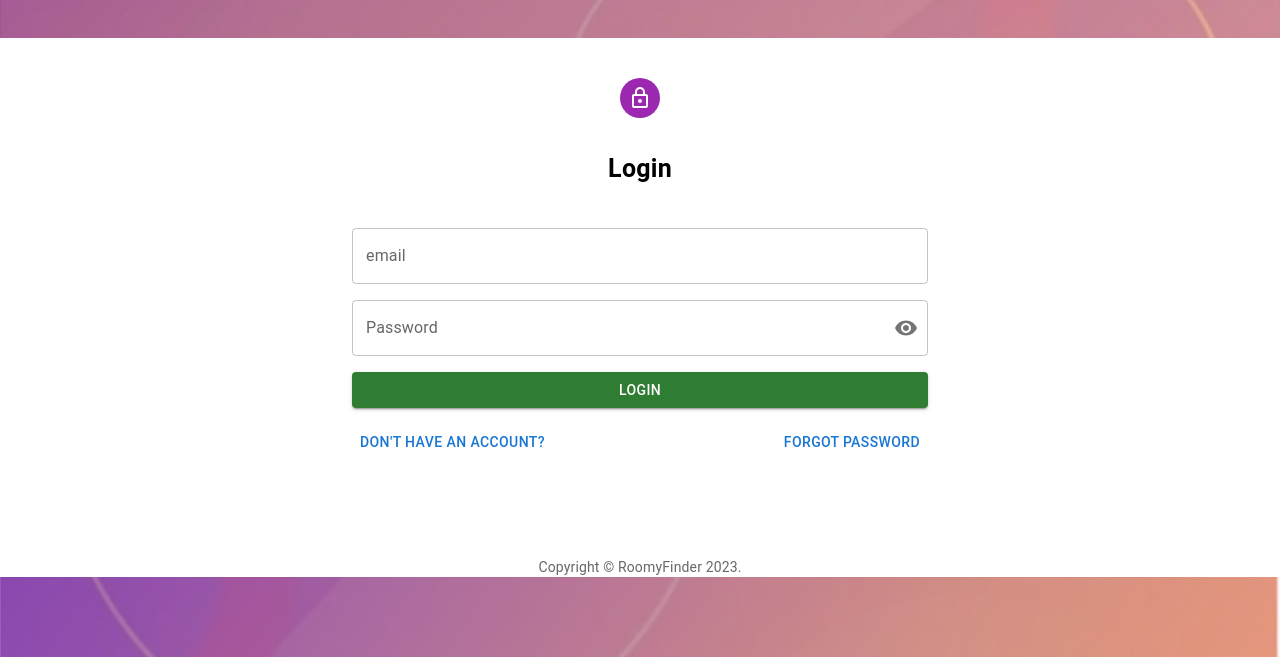
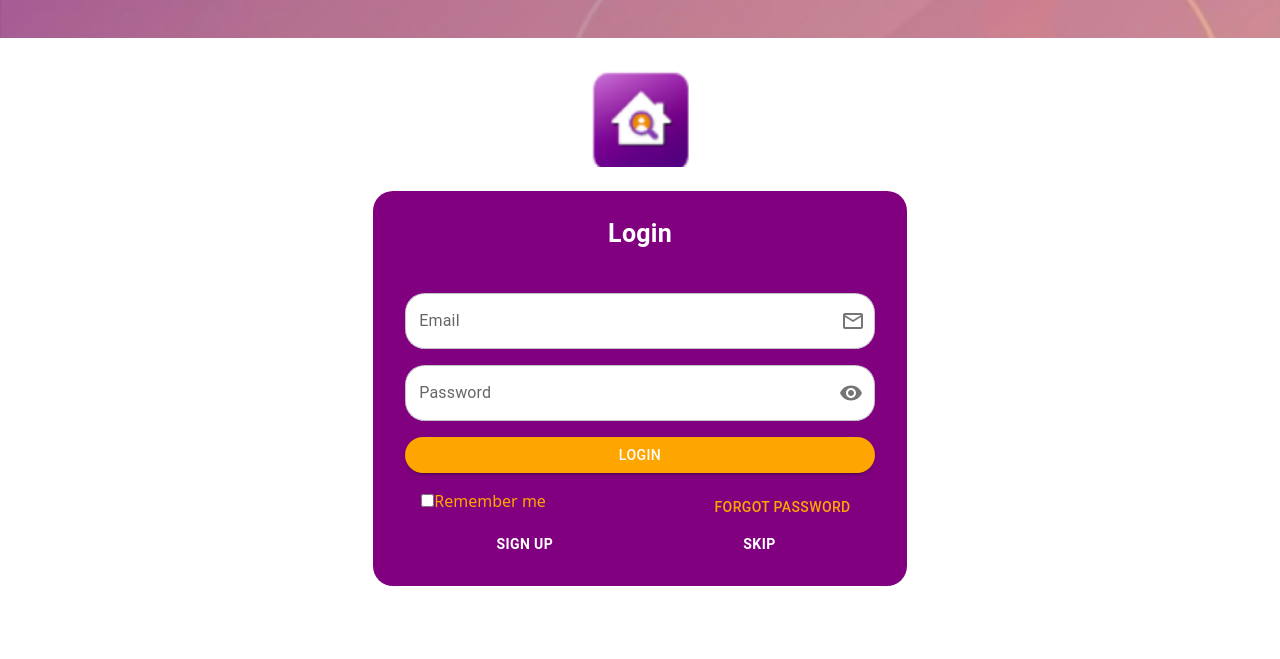
Before and after one commit to prawin10-mech/roomy-finder-website, a React (Create React App) app: page /login in a window 1280 px wide. Shown: the part 190-849 px from the top of the page. Built offline with nearby package versions, Linux system fonts and the light colour scheme; no server answers.

Commit message:
uploaded code

```diff
--- a/src/pages/Login.js
+++ b/src/pages/Login.js
@@ -4,6 +4,7 @@ import {
   Button,
   Box,
   TextField,
+  Stack,
   Typography,
   Avatar,
   OutlinedInput,
@@ -25,6 +26,8 @@ import LockOutlinedIcon from "@mui/icons-material/LockOutlined";
 import VisibilityOff from "@mui/icons-material/VisibilityOff";
 import Visibility from "@mui/icons-material/Visibility";
 import { toastOptions } from "../utils/ToastOptions.js";
+import EmailOutlinedIcon from "@mui/icons-material/EmailOutlined";
+import roomyLogo from "../assets/roomyFinderLogo.jpg.png";
 
 const Copyright = (props) => {
   return (
@@ -48,6 +51,7 @@ const Login = () => {
   const [showPassword, setShowPassword] = React.useState(false);
   const [emailError, setEmailError] = useState("");
   const [isLoading, setIsLoading] = useState(false);
+  const [hasValue, setHasValue] = useState(false);
 
   const handleClickShowPassword = () => setShowPassword((show) => !show);
 
@@ -63,6 +67,7 @@ const Login = () => {
   const emailInputHandler = (e) => {
     const emailValue = e.target.value;
     dispatch(UserActions.email(emailValue));
+    setHasValue(e.target.value !== "");
     const emailRegex = /^[^\s@]+@[^\s@]+\.[^\s@]+$/;
     if (!emailRegex.test(emailValue)) {
       setEmailError("Please enter a valid email address");
@@ -88,8 +93,6 @@ const Login = () => {
           "https://roomy-finder-evennode.ap-1.evennode.com/api/v1/auth/login",
           { email, password, fcmToken: "123" }
         );
-
-        console.log(response);
 
         const { data } = loginResponse;
         Cookies.set("user", JSON.stringify(data), { expires: 365 });
@@ -126,39 +129,82 @@ const Login = () => {
           item
           xs={12}
           sm={6}
+          md={5}
           sx={{
             display: "flex",
             flexDirection: "column",
             marginY: 4,
           }}
         >
-          <Box sx={{ display: "flex", justifyContent: "center" }}>
-            <Avatar sx={{ m: 1, bgcolor: "secondary.main" }}>
-              <LockOutlinedIcon />
-            </Avatar>
+          <Box sx={{ display: "flex", justifyContent: "center", mb: 3 }}>
+            <img src={roomyLogo} alt="roomy logo" width={"100px"} />
           </Box>
-          <Box sx={{ px: 4, py: 3, bgcolor: "white", borderRadius: 1 }}>
+          <Box
+            sx={{
+              px: 4,
+              py: 3,
+              bgcolor: "purple",
+              borderRadius: "20px",
+            }}
+          >
             <Typography
               sx={{
                 fontWeight: "700",
                 fontSize: "25px",
                 textAlign: "center",
+                color: "#fff",
                 mb: 5,
               }}
             >
               Login
             </Typography>
+
             <TextField
-              autoComplete="email"
-              label="email"
-              variant="outlined"
-              onChange={(e) => emailInputHandler(e)}
+              label="Email"
+              onChange={emailInputHandler}
               fullWidth
-              error={emailError.length > 0} // Set error state based on emailError length
-              helperText={emailError} // Display error message
+              InputProps={{
+                endAdornment: (
+                  <InputAdornment position="end" sx={{ width: "20px" }}>
+                    <EmailOutlinedIcon />
+                  </InputAdornment>
+                ),
+              }}
+              InputLabelProps={{
+                focused: false,
+              }}
+              sx={{
+                bgcolor: "white",
+                borderRadius: "20px", // Add borderRadius explicitly
+                "& .MuiOutlinedInput-root": {
+                  borderRadius: "20px", // Add borderRadius explicitly
+                  "&:hover fieldset": {
+                    borderColor: "transparent",
+                  },
+                  "&.Mui-focused fieldset": {
+                    borderColor: "transparent",
+                  },
+                },
+              }}
             />
+
             <Box sx={{ mt: 2 }}>
-              <FormControl variant="outlined" sx={{ width: "100%" }}>
+              <FormControl
+                sx={{
+                  width: "100%",
+                  bgcolor: "white",
+                  borderRadius: "20px", // Add borderRadius explicitly
+                  "& .MuiOutlinedInput-root": {
+                    borderRadius: "20px", // Add borderRadius explicitly
+                    "&:hover fieldset": {
+                      borderColor: "transparent",
+                    },
+                    "&.Mui-focused fieldset": {
+                      borderColor: "transparent",
+                    },
+                  },
+                }}
+              >
                 <InputLabel htmlFor="outlined-adornment-password">
                   Password
                 </InputLabel>
@@ -167,12 +213,18 @@ const Login = () => {
                   id="outlined-adornment-password"
                   type={showPassword ? "text" : "password"}
                   endAdornment={
-                    <InputAdornment position="end">
+                    <InputAdornment
+                      position="end"
+                      sx={{
+                        width: "20px",
+                        display: "flex",
+                        justifyContent: "center",
+                      }}
+                    >
                       <IconButton
                         aria-label="toggle password visibility"
                         onClick={handleClickShowPassword}
                         onMouseDown={handleMouseDownPassword}
-                        edge="end"
                       >
                         {showPassword ? <VisibilityOff /> : <Visibility />}
                       </IconButton>
@@ -182,6 +234,7 @@ const Login = () => {
                 />
               </FormControl>
             </Box>
+
             <Box sx={{ mt: 2 }}>
               <Button
                 variant="contained"
@@ -189,7 +242,13 @@ const Login = () => {
                 fullWidth
                 onClick={loginHandler}
                 disabled={isLoading}
-                sx={{ position: "relative" }}
+                sx={{
+                  position: "relative",
+                  bgcolor: "orange",
+                  borderRadius: "20px",
+                  color: "#fff",
+                  "&:hover": { bgcolor: "orange" },
+                }}
               >
                 {isLoading && (
                   <CircularProgress
@@ -207,15 +266,43 @@ const Login = () => {
               </Button>
             </Box>
             <Box
-              sx={{ mt: 2, display: "flex", justifyContent: "space-between" }}
+              sx={{
+                px: { xs: 0, sm: 2 },
+                mt: 2,
+                display: "flex",
+                justifyContent: "space-between",
+              }}
             >
-              <Button onClick={() => navigate("/signup")}>
-                Don't have an account?
-              </Button>
-              <Button onClick={() => navigate("/reset_password")}>
+              <label>
+                <input type="checkbox" />
+                <span style={{ color: "orange" }}>Remember me</span>
+              </label>
+              <Button
+                sx={{ color: "orange" }}
+                onClick={() => navigate("/reset_password")}
+              >
                 Forgot Password
               </Button>
             </Box>
+            <Grid
+              sx={{
+                display: "flex",
+                justifyContent: "space-around",
+              }}
+            >
+              <Button
+                sx={{ fontWeight: "600", color: "#fff" }}
+                onClick={() => navigate("/signup")}
+              >
+                Sign up
+              </Button>
+              <Button
+                sx={{ fontWeight: "600", color: "#fff" }}
+                onClick={() => navigate("/")}
+              >
+                Skip
+              </Button>
+            </Grid>
           </Box>
         </Grid>
       </Grid>
--- a/src/pages/PostAd.js
+++ b/src/pages/PostAd.js
@@ -51,13 +51,11 @@ import visitorimg2 from "../assets/Roommate Ad display UI/wcdewd.png";
 import partyimg from "../assets/icons/party.png";
 import partyimg2 from "../assets/comfortable with in Post property/sclkndslj.png";
 
-
 import owlimg from "../assets/Lifestyle icon in roommate ad/owl1.png";
 import owlimg2 from "../assets/Lifestyle icon in roommate ad/owl2.png";
 import birdimg from "../assets/Lifestyle icon in roommate ad/bird1.png";
 import birdimg2 from "../assets/Lifestyle icon in roommate ad/bird2.png";
 import CameraIcon from "@mui/icons-material/Camera";
-
 
 const PostAd = () => {
   const dispatch = useDispatch();
@@ -743,24 +741,20 @@ const PostAd = () => {
         <Typography sx={{ fontWeight: "600", my: 2 }}>
           Please select PREFERRED AMENITIES:{" "}
         </Typography>
-        <Grid container xs={12}>
+        <Grid container spacing={4} sx={{}}>
           {allAmenities.map((amenity) => (
-            <Grid item xs={12} sm={4} md={3} key={amenity.value}>
-              <Box
-                sx={{
-                  boxShadow: 9,
-                  height: "70%",
-                  width: "70%",
+            <Grid item xs={3} sm={3} md={3} key={amenity.value}>
+              <Box
+                sx={{
+                  height: "100%",
+                  width: "100%",
                   cursor: "pointer",
                   fontWeight: "500",
                   borderRadius: "15px",
                   color: amenities.includes(amenity.value) ? "orange" : "black",
-                  border: "1px solid",
-                  borderColor: amenities.includes(amenity.value)
-                    ? "orange"
-                    : "white",
-                  padding: 1,
-                  // margin: 1,
+                  boxShadow: amenities.includes(amenity.value)
+                    ? "0px 0px 15px rgba(255, 127, 0, 0.5)"
+                    : "0px 0px 15px rgba(0, 0, 0, 0.5)",
                   display: "flex",
                   flexDirection: "column",
                   justifyContent: "center",
@@ -773,31 +767,22 @@ const PostAd = () => {
                   dispatch(TenantActions.amenities(updatedAmenities));
                 }}
               >
-                {/* {amenities.includes(amenity.value) ? (
-                  <img
-                    src={amenity.pictureimg1}
-                    alt={amenity.value}
-                    style={{
-                      height: "60%",
-                      width: "60%",
-                    }}
-                  />
-                ) : (
+                <Grid
+                  item
+                  sx={{
+                    display: "flex",
+                    flexDirection: "column",
+                    justifyContent: "center",
+                    alignItems: "center",
+                  }}
+                  padding={2}
+                >
                   <img
                     src={amenity.pictureimg}
                     alt={amenity.value}
                     style={{
-                      height: "60%",
-                      width: "60%",
-                    }}
-                  />
-                )} */}
-                <img
-                  src={amenity.pictureimg}
-                  alt={amenity.value}
-                  style={{
-                    height: "60%",
-                    width: "60%",
+                      height: "40px",
+                      width: "40px",
                     }}
                   />
                   <Box
@@ -824,6 +809,7 @@ const PostAd = () => {
                       {amenity.value2}
                     </Typography>
                   </Box>
+                </Grid>
               </Box>
             </Grid>
           ))}
```
Also changed, not shown: src/pages/MyAccount.js (+66 -78 lines). Lines whose indentation alone changed are shown as unchanged.
